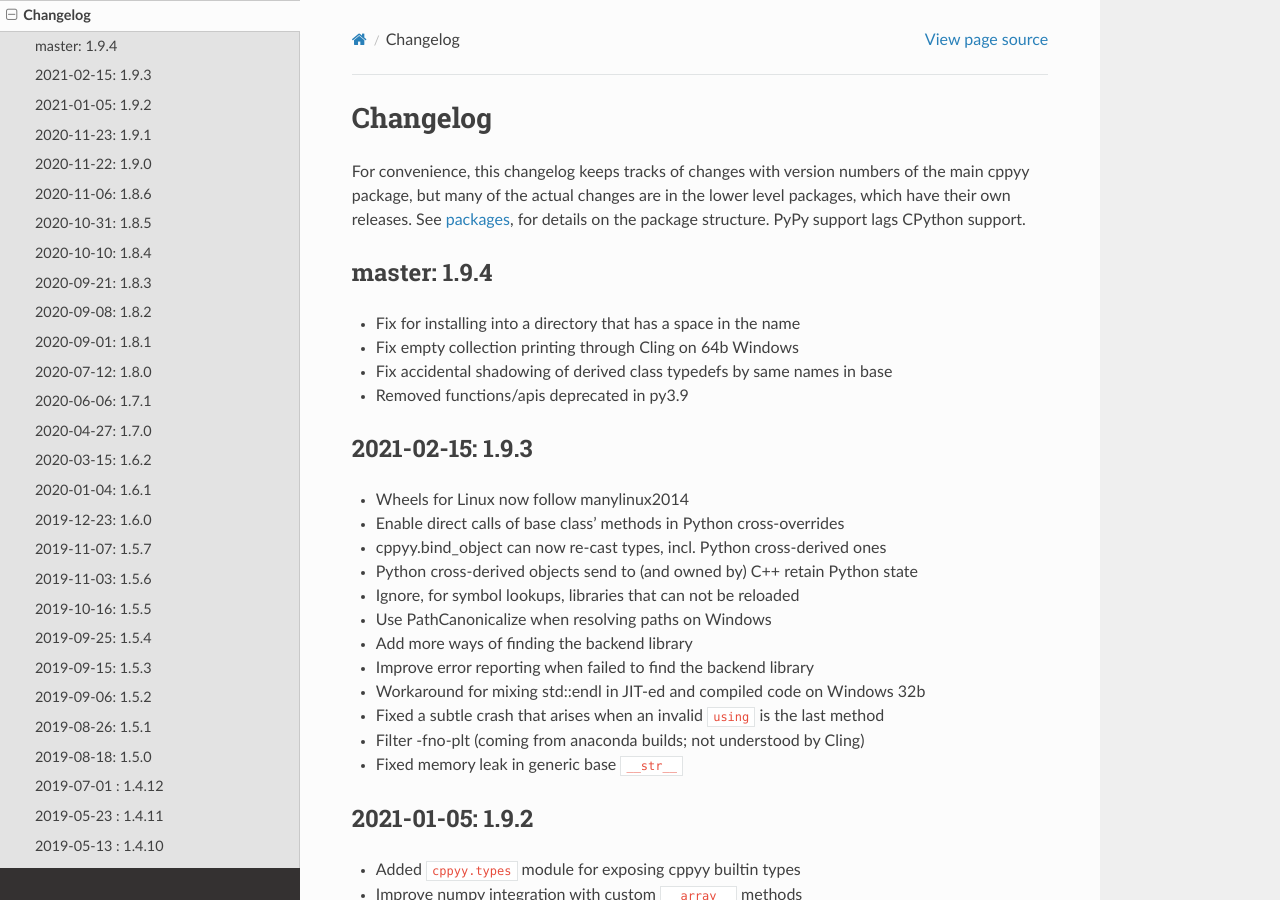
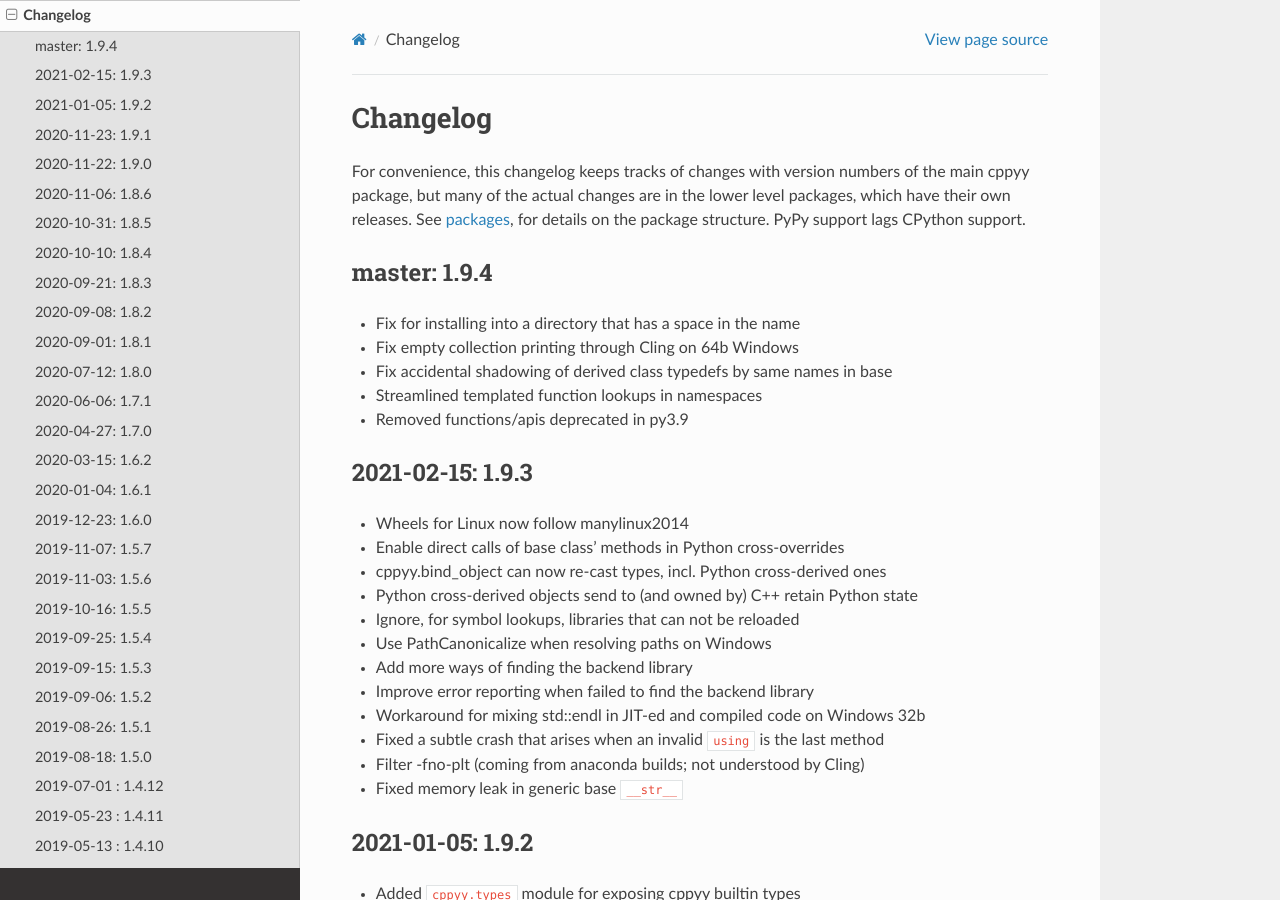
Before and after one commit to wlav/cppyy, a Sphinx documentation site: the page built from doc/source/changelog.rst, in a window 1280 px wide and 900 px high. Built offline with Sphinx 7.4.7 and the Read the Docs theme 2.0.0, drawn with Linux system fonts in a browser that asks for light colours.

Commit message:
streamlined templated function lookups

```diff
--- a/doc/source/changelog.rst
+++ b/doc/source/changelog.rst
@@ -16,6 +16,7 @@
 * Fix for installing into a directory that has a space in the name
 * Fix empty collection printing through Cling on 64b Windows
 * Fix accidental shadowing of derived class typedefs by same names in base
+* Streamlined templated function lookups in namespaces
 * Removed functions/apis deprecated in py3.9
 
 
```
